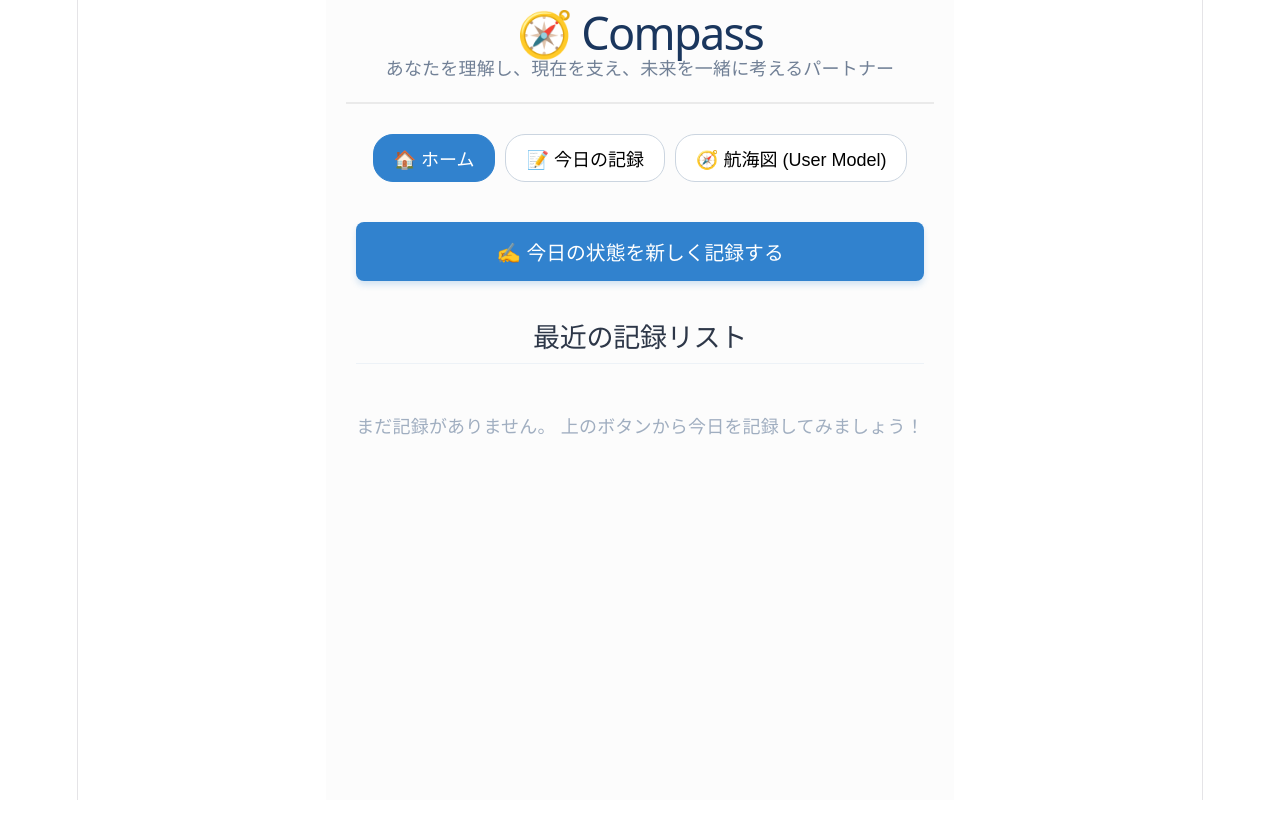
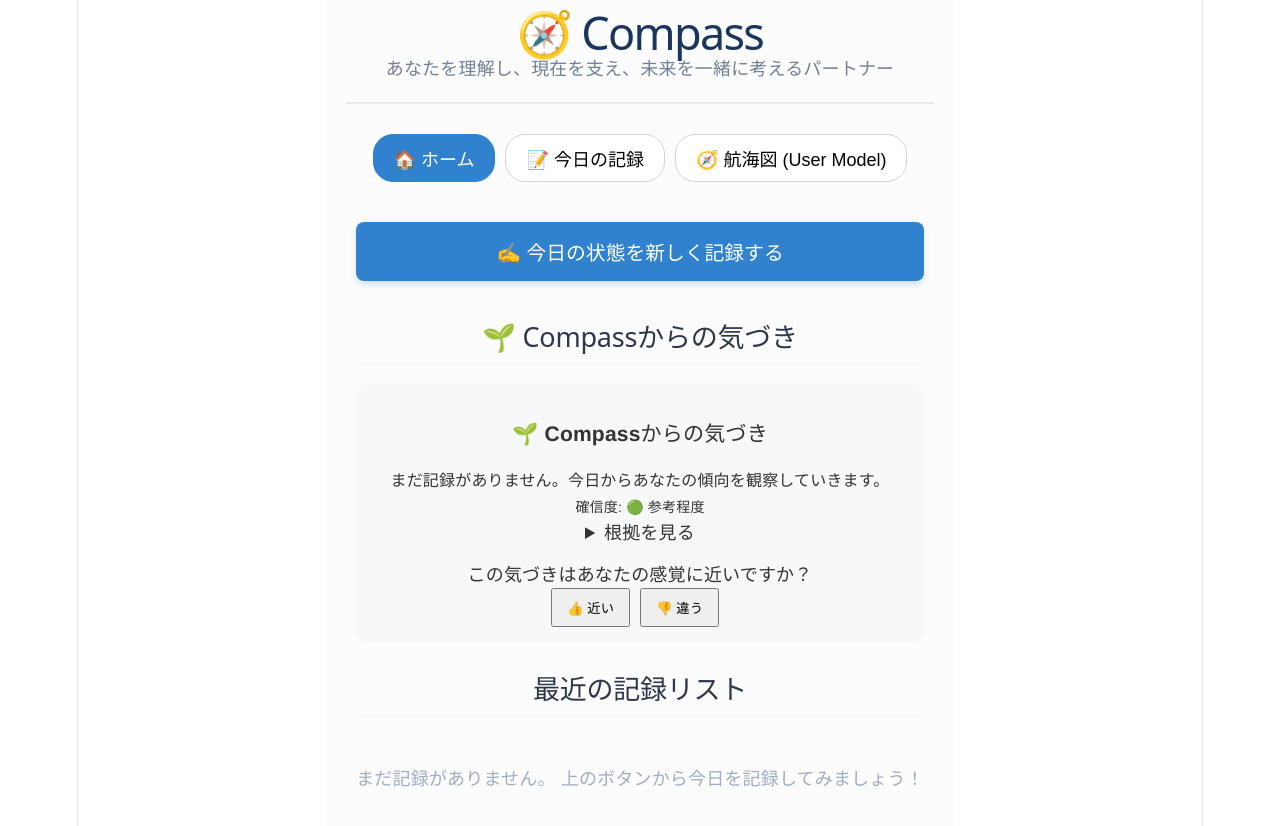
Before and after one commit to compassmaster/Compass, a React (Vite) app: page / in a window 1280 px wide. Shown: the top 826 px of the page. Before the commit the page ends 800 px from the top, so only its background shows below. Built offline with nearby package versions, Linux system fonts and the light colour scheme.

Commit message:
Update HomeTab.tsx

```diff
--- a/src/features/home/components/HomeTab.tsx
+++ b/src/features/home/components/HomeTab.tsx
@@ -1,5 +1,8 @@
 import { type DailyLog } from '../../daily-log/types/log';
+import { analyzeLogs } from '../../../analysis/services/analysisService';
+import { ReflectionCard } from './ReflectionCard';
 import './HomeTab.css';
+
 
 interface HomeTabProps {
   logs: DailyLog[];
@@ -7,110 +10,214 @@ interface HomeTabProps {
   onReflectionFeedback: (agreed: boolean) => void;
 }
 
+
 export function HomeTab({
   logs,
   onNavigateToLog,
   onReflectionFeedback,
 }: HomeTabProps) {
 
+
+  // Compassによる分析結果
+  const insights = analyzeLogs(logs);
+
+
+
   return (
+
     <div className="home-container">
 
+
+      {/* 今日の記録ボタン */}
       <div className="action-section">
+
         <button
           className="primary-button"
           onClick={onNavigateToLog}
         >
           ✍️ 今日の状態を新しく記録する
         </button>
+
       </div>
 
 
+
+
+      {/* Compassからの気づき */}
       <section className="home-section">
+
+
+        <h2 className="section-title">
+          🌱 Compassからの気づき
+        </h2>
+
+
+
+        {insights.map((insight, index) => (
+
+          <ReflectionCard
+
+            key={index}
+
+            insight={insight}
+
+            onFeedback={onReflectionFeedback}
+
+          />
+
+        ))}
+
+
+      </section>
+
+
+
+
+
+      {/* 最近の記録 */}
+      <section className="home-section">
+
 
         <h2 className="section-title">
           最近の記録リスト
         </h2>
 
 
+
         {logs.length === 0 ? (
 
+
           <p className="empty-text">
+
             まだ記録がありません。
             上のボタンから今日を記録してみましょう！
+
           </p>
+
+
 
         ) : (
 
+
+
           <div className="log-list">
 
+
             {logs.slice(0, 3).map((log) => (
+
 
               <div
                 key={log.id}
                 className="log-card"
               >
 
+
+
                 <div className="log-card-header">
 
+
                   <span className="log-date">
+
                     {log.date}
+
                   </span>
 
 
+
                   <span className="log-badge">
+
+
                     {log.mood === 1 && '😢'}
                     {log.mood === 2 && '😟'}
                     {log.mood === 3 && '😐'}
                     {log.mood === 4 && '🙂'}
                     {log.mood === 5 && '😊'}
+
                     {' '}
                     気分 {log.mood}
+
+
                     {' | '}
+
+
                     🔋 疲労 {log.fatigue}
 
+
                   </span>
+
+
 
                 </div>
 
 
+
+
                 {log.note && (
+
                   <p className="log-note">
+
                     {log.note}
+
                   </p>
+
                 )}
+
+
+
+
 
 
                 {log.events.length > 0 && (
 
                   <div className="tag-container">
 
+
                     {log.events.map((event, index) => (
 
+
                       <span
+
                         key={`${log.id}-tag-${index}`}
+
                         className="tag"
+
                       >
+
                         #{event}
+
                       </span>
 
+
                     ))}
+
 
                   </div>
 
                 )}
 
 
+
+
               </div>
+
 
             ))}
 
+
+
           </div>
+
 
         )}
 
+
+
       </section>
 
+
+
     </div>
+
   );
+
 }
```
